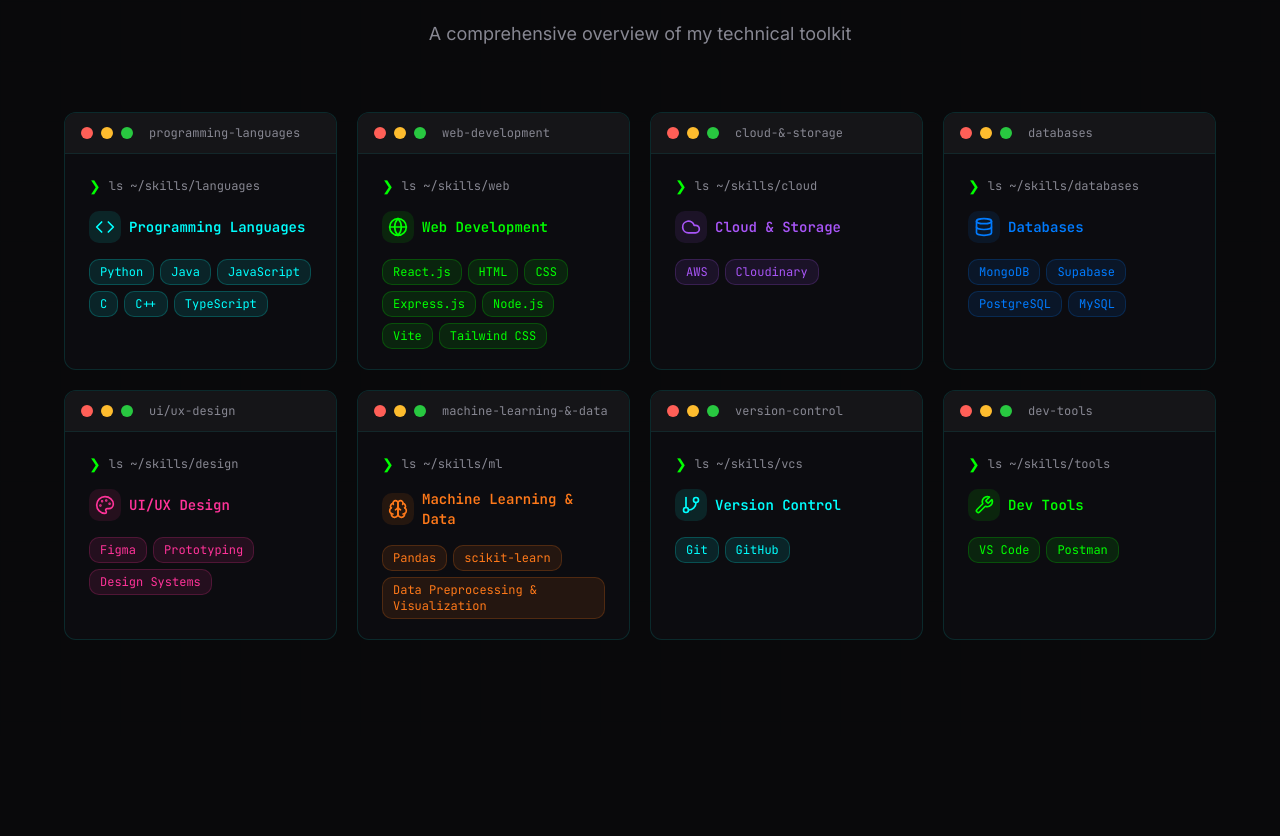
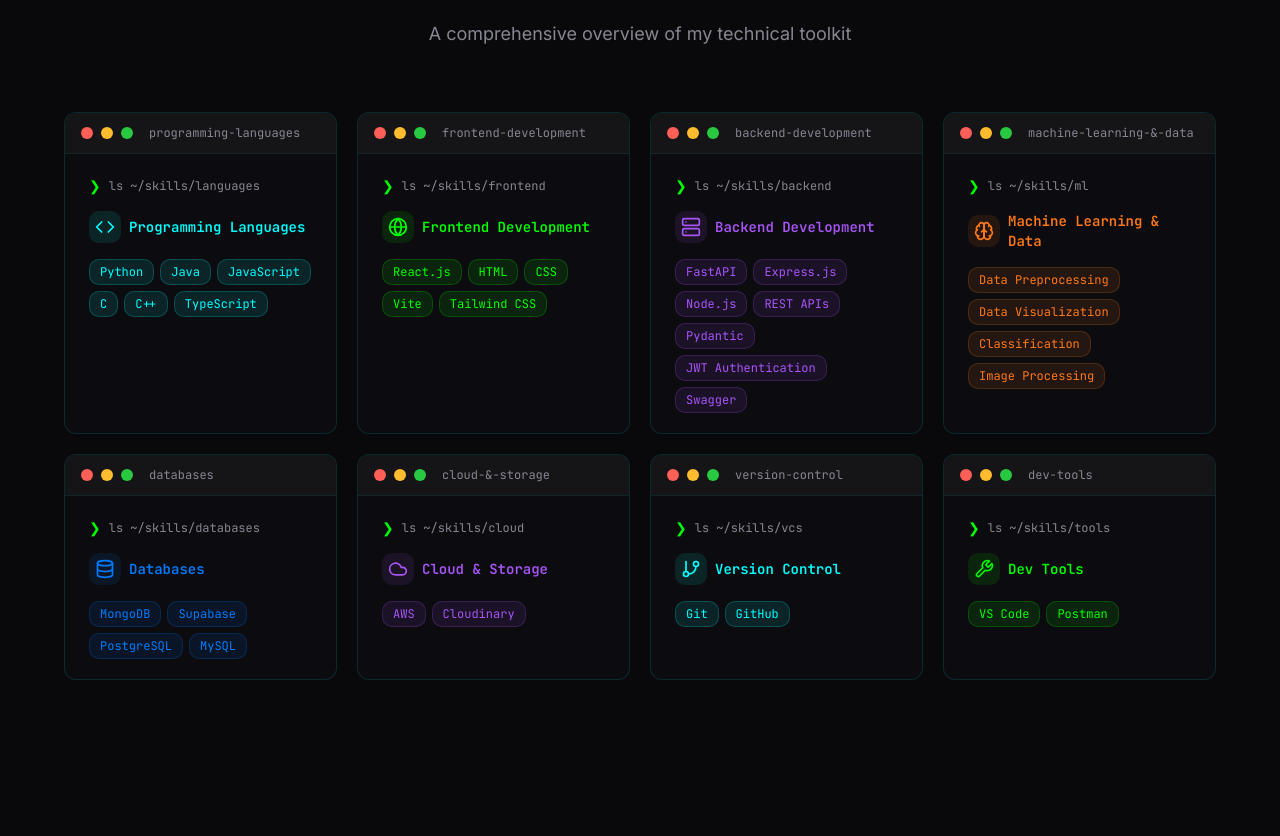
Before and after one commit to dmw14/Portfolio-Webpage, a React (Vite) app: page / in a window 1280 px wide. Shown: the part 1797-2633 px from the top of the page. Built offline with nearby package versions, Linux system fonts and the light colour scheme.

Commit message:
update skills

```diff
--- a/src/components/About.tsx
+++ b/src/components/About.tsx
@@ -89,7 +89,7 @@ const About = () => {
                   </div>
                   <div>
                     <h4 className="text-lg font-bold text-foreground mb-2">
-                      Web Development
+                      Full Stack Developer
                     </h4>
                     <p className="text-muted-foreground text-sm leading-relaxed mb-4">
                       Building responsive web applications with modern web technologies
--- a/src/components/Skills.tsx
+++ b/src/components/Skills.tsx
@@ -7,7 +7,8 @@ import {
   Database,
   Wrench,
   Cloud,
-  GitBranch
+  GitBranch,
+  Server
 } from "lucide-react";
 
 const Skills = () => {
@@ -22,18 +23,38 @@ const Skills = () => {
       color: "cyan"
     },
     {
-      title: "Web Development",
+      title: "Frontend Development",
       icon: <Globe className="w-5 h-5" />,
-      command: "ls ~/skills/web",
-      skills: ["React.js", "HTML", "CSS", "Express.js", "Node.js", "Vite", "Tailwind CSS"],
+      command: "ls ~/skills/frontend",
+      skills: ["React.js", "HTML", "CSS", "Vite", "Tailwind CSS"],
       color: "green"
     },
     {
-      title: "Cloud & Storage",
-      icon: <Cloud className="w-5 h-5" />,
-      command: "ls ~/skills/cloud",
-      skills: ["AWS", "Cloudinary"],
+      title: "Backend Development",
+      icon: <Server className="w-5 h-5" />,
+      command: "ls ~/skills/backend",
+      skills: [
+        "FastAPI",
+        "Express.js",
+        "Node.js",
+        "REST APIs",
+        "Pydantic",
+        "JWT Authentication",
+        "Swagger"
+      ],
       color: "purple"
+    },
+    {
+      title: "Machine Learning & Data",
+      icon: <Brain className="w-5 h-5" />,
+      command: "ls ~/skills/ml",
+      skills: [
+        "Data Preprocessing",
+        "Data Visualization",
+        "Classification",
+        "Image Processing"
+        ],
+      color: "orange"
     },
     {
       title: "Databases",
@@ -43,18 +64,11 @@ const Skills = () => {
       color: "blue"
     },
     {
-      title: "UI/UX Design",
-      icon: <Palette className="w-5 h-5" />,
-      command: "ls ~/skills/design",
-      skills: ["Figma", "Prototyping", "Design Systems"],
-      color: "pink"
-    },
-    {
-      title: "Machine Learning & Data",
-      icon: <Brain className="w-5 h-5" />,
-      command: "ls ~/skills/ml",
-      skills: ["Pandas", "scikit-learn", "Data Preprocessing & Visualization"],
-      color: "orange"
+      title: "Cloud & Storage",
+      icon: <Cloud className="w-5 h-5" />,
+      command: "ls ~/skills/cloud",
+      skills: ["AWS", "Cloudinary"],
+      color: "purple"
     },
     {
       title: "Version Control",
```
